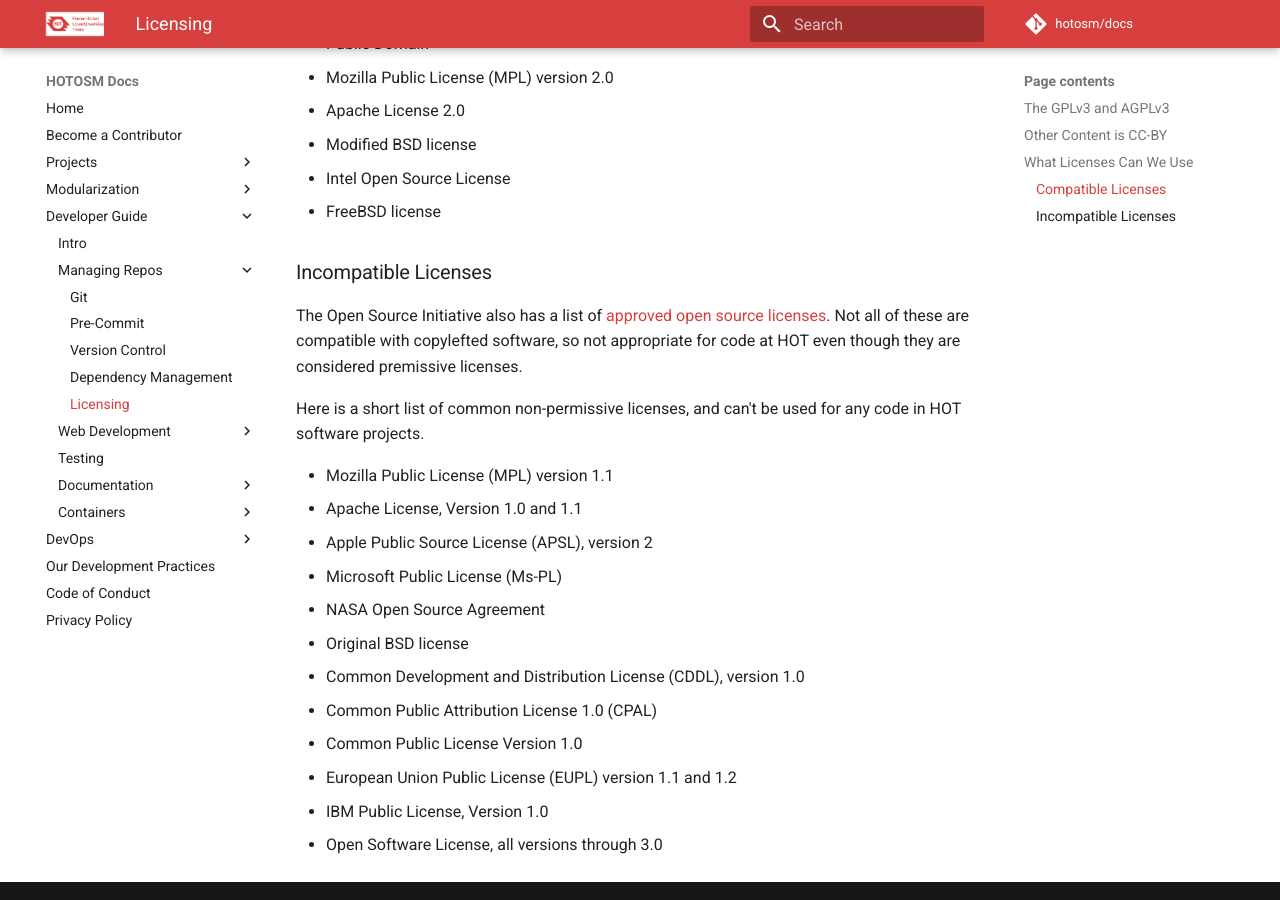
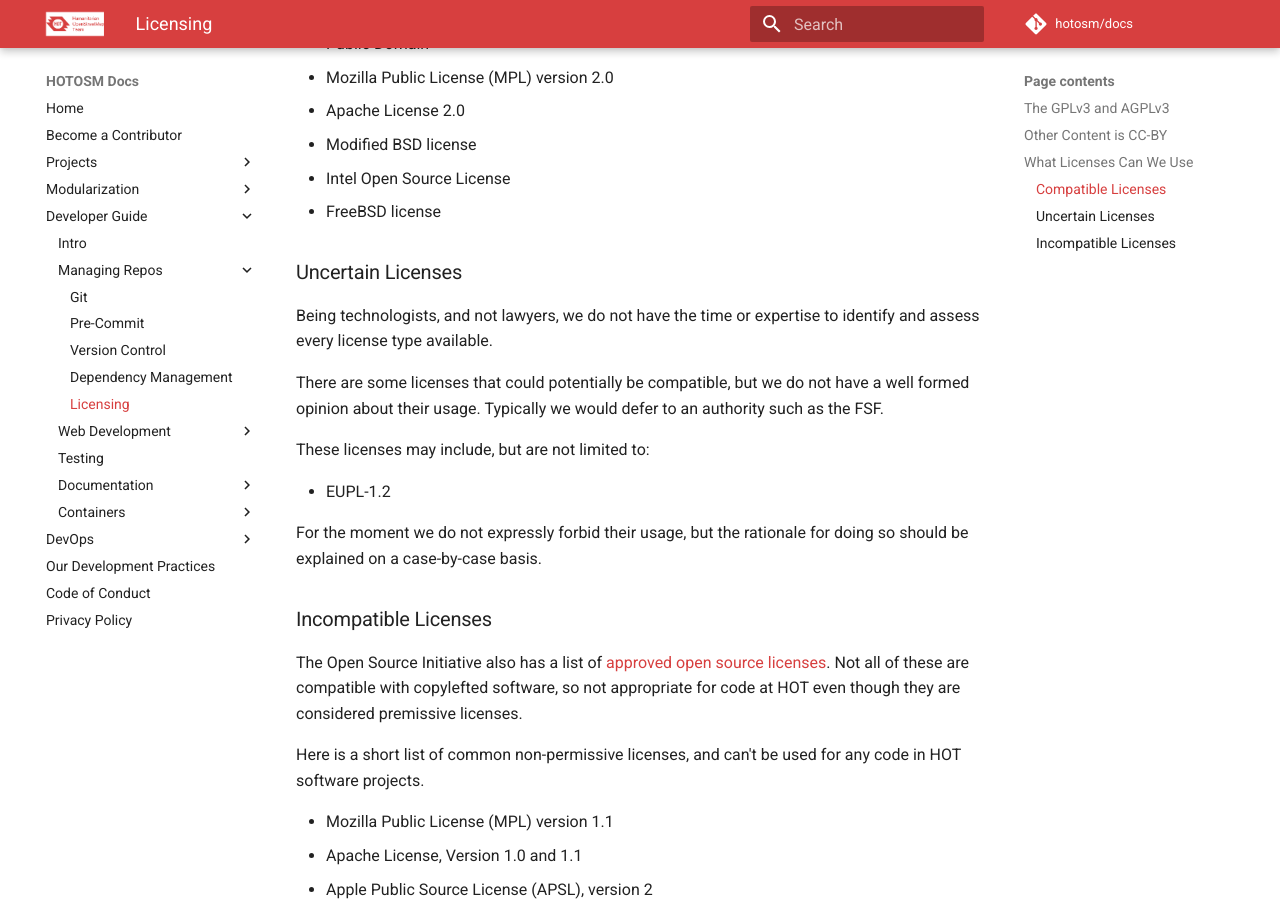
Before and after one commit to hotosm/docs, an MkDocs documentation site: the page built from docs/dev-guide/repo-management/licensing.md, in a window 1280 px wide and 900 px high, scrolled down 1496 px. Built offline with MkDocs 1.6.1 and Material for MkDocs 9.7.7, drawn with Linux system fonts in a browser that asks for light colours; comment, search, counter and statistics services are not loaded.

Commit message:
docs: add licensing section about 'uncertain licenses'

```diff
--- a/docs/dev-guide/repo-management/licensing.md
+++ b/docs/dev-guide/repo-management/licensing.md
@@ -72,6 +72,22 @@
 - Intel Open Source License
 - FreeBSD license
 
+### Uncertain Licenses
+
+Being technologists, and not lawyers, we do not have the time or
+expertise to identify and assess every license type available.
+
+There are some licenses that could potentially be compatible,
+but we do not have a well formed opinion about their usage.
+Typically we would defer to an authority such as the FSF.
+
+These licenses may include, but are not limited to:
+
+- EUPL-1.2
+
+For the moment we do not expressly forbid their usage, but the
+rationale for doing so should be explained on a case-by-case basis.
+
 ### Incompatible Licenses
 
 The Open Source Initiative also has a list of [approved open source
```
Also changed, not shown: docs/images/logos/oam-logo.svg (added).
